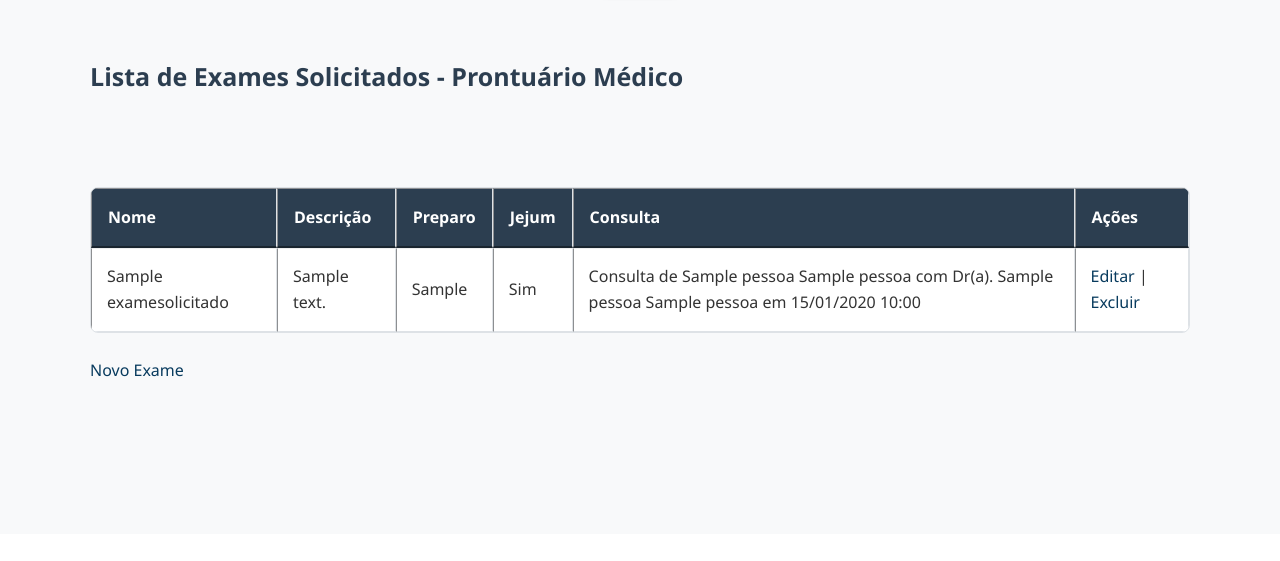
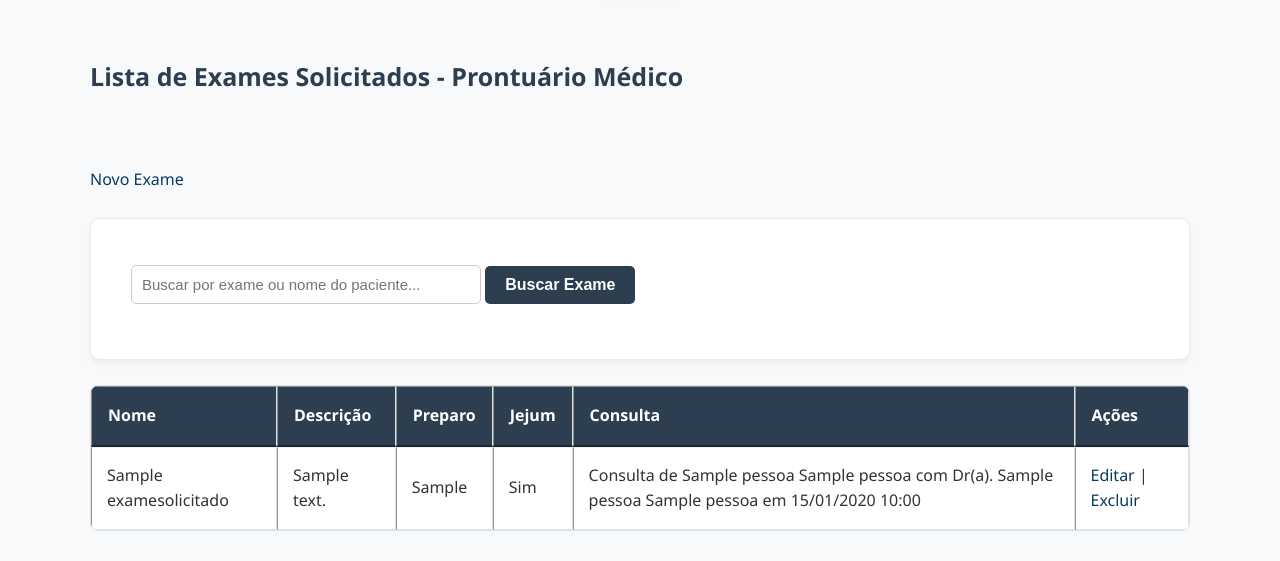
Before and after one commit to anleaes/2026-1-SDM-Segunda-Noite-ZS-02, a Django app: page /exameSolicitado/buscar/ in a window 1280 px wide. Shown: the part 266-827 px from the top of the page. Before the commit the page ends 643 px from the top, so only its background shows below. Run offline with Django 5.2, Linux system fonts and the light colour scheme; tables that the repository leaves empty hold one stand-in row (values such as "Sample post").

Commit message:
formulario de busca e corrige layout

```diff
--- a/prontuarioapp/templates/examesolicitado/list_exame_solicitado.html
+++ b/prontuarioapp/templates/examesolicitado/list_exame_solicitado.html
@@ -1,9 +1,7 @@
 {% extends 'base.html' %}
 
 {% block title %}
-
     Lista de Exames Solicitados - {{ block.super }}
-
 {% endblock title %}
 
 {% block body %}
@@ -14,6 +12,22 @@
 
 <br />
 <br />
+
+<a href="{% url 'exameSolicitado:add_exame_solicitado' %}">
+    Novo Exame
+</a>
+
+<br /><br />
+
+<div style="margin-bottom: 25px;">
+    <form action="{% url 'exameSolicitado:search_exame_solicitado' %}" method="GET">
+        <input name="query" type="text" placeholder="Buscar por exame ou nome do paciente..."
+               style="padding: 10px; width: 350px; border-radius: 5px; border: 1px solid #ccc;">
+        <button type="submit" style="padding: 10px 20px; background-color: #2c3e50; color: white; border: none; border-radius: 5px; cursor: pointer;">
+            Buscar Exame
+        </button>
+    </form>
+</div>
 
 <table border="1" cellpadding="5">
 
@@ -58,10 +72,4 @@
 
 </table>
 
-<br />
-
-<a href="{% url 'examesolicitado:add_exame_solicitado' %}">
-    Novo Exame
-</a>
-
 {% endblock body %}
```
